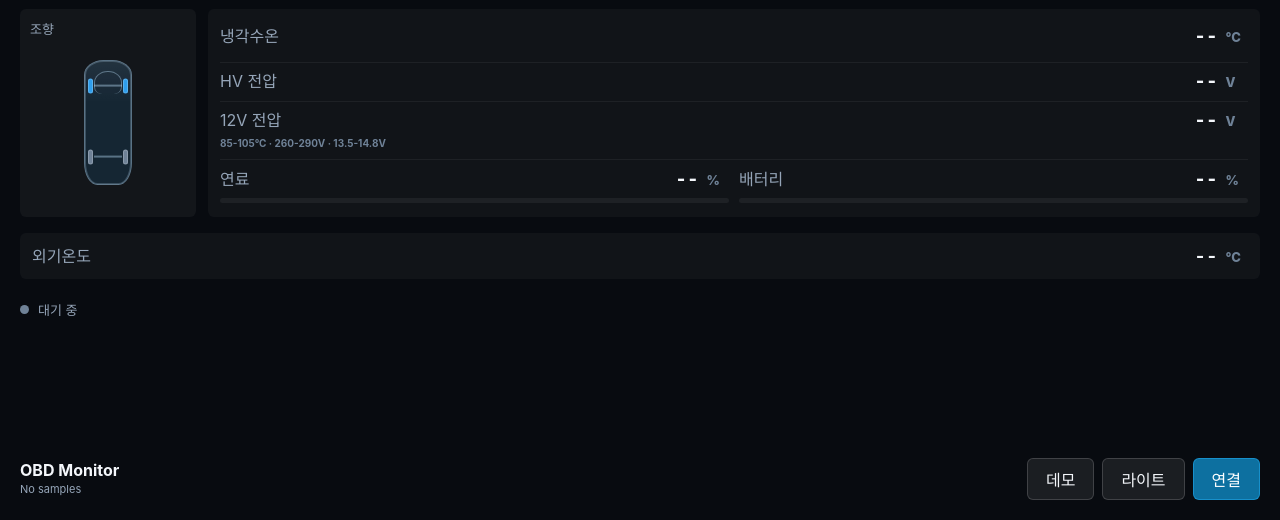
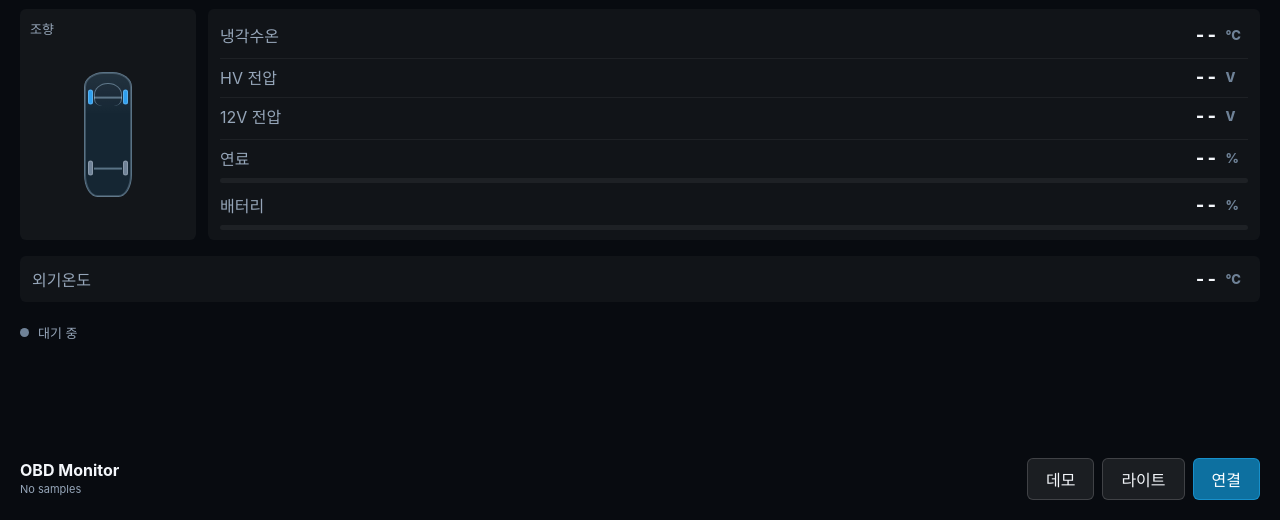
Before and after one commit to MAQUIA-1/obd-monitor, a website built with Vite: page index.html in a window 1280 px wide. Shown: the part 280-800 px from the top of the page. Built offline with nearby package versions, Linux system fonts and the light colour scheme.

Commit message:
Adjust metric warnings and layout

```diff
--- a/src/main.ts
+++ b/src/main.ts
@@ -80,7 +80,7 @@ app.innerHTML = `
         <div class="panel steering-metrics">
           <div class="row"><span>냉각수온</span><strong data-value="coolantTempC">--</strong><em>°C</em></div>
           <div class="row"><span>HV 전압</span><strong data-value="batteryVoltageV">--</strong><em>V</em></div>
-          <div class="row row-with-note"><span>12V 전압</span><strong data-value="controlVoltageV">--</strong><em>V</em><small>85-105°C · 260-290V · 13.5-14.8V</small></div>
+          <div class="row"><span>12V 전압</span><strong data-value="controlVoltageV">--</strong><em>V</em></div>
           <div class="metric-bars">
             <div class="row row-with-bar">
               <span>연료</span><strong data-value="fuelPct">--</strong><em>%</em>
@@ -259,6 +259,9 @@ function render() {
   setText("coolantTempC", formatNumber(values.coolantTempC, 0));
   setText("controlVoltageV", formatNumber(values.controlVoltageV, 3));
   setText("outsideTempC", formatNumber(values.outsideTempC, 0));
+  setUpperWarning("coolantTempC", values.coolantTempC, 105);
+  setRangeWarning("batteryVoltageV", values.batteryVoltageV, 240, 305);
+  setRangeWarning("controlVoltageV", values.controlVoltageV, 13.2, 14.9);
   setMeter("fuelPct", values.fuelPct);
   setMeter("batterySocPct", values.batterySocPct);
 
@@ -296,6 +299,20 @@ function subtitleForState() {
 function setText(key: keyof DashboardValues, text: string) {
   for (const el of document.querySelectorAll(`[data-value="${key}"]`)) {
     el.textContent = text;
+  }
+}
+
+function setRangeWarning(key: keyof DashboardValues, value: number | null, min: number, max: number) {
+  const isWarning = value != null && !Number.isNaN(value) && (value < min || value > max);
+  for (const el of document.querySelectorAll<HTMLElement>(`[data-value="${key}"]`)) {
+    el.classList.toggle("range-warning", isWarning);
+  }
+}
+
+function setUpperWarning(key: keyof DashboardValues, value: number | null, max: number) {
+  const isWarning = value != null && !Number.isNaN(value) && value > max;
+  for (const el of document.querySelectorAll<HTMLElement>(`[data-value="${key}"]`)) {
+    el.classList.toggle("range-warning", isWarning);
   }
 }
 
--- a/src/style.css
+++ b/src/style.css
@@ -224,6 +224,7 @@ h1 {
 
 .metric-bars {
   display: flex;
+  flex-direction: column;
   gap: 10px;
   margin-top: 3px;
   padding-top: 6px;
@@ -231,7 +232,7 @@ h1 {
 }
 
 .metric-bars .row {
-  flex: 1 1 0;
+  flex: 0 0 auto;
   min-inline-size: 0;
   min-block-size: 28px;
   border-top: 0;
@@ -390,7 +391,7 @@ h1 {
 }
 
 .row {
-  align-items: baseline;
+  align-items: center;
   gap: 8px;
   flex-wrap: nowrap;
   min-block-size: 26px;
@@ -420,7 +421,12 @@ h1 {
   flex: 0 0 auto;
   color: var(--text);
   font-size: 18px;
+  line-height: 1;
   font-variant-numeric: tabular-nums;
+}
+
+.row strong.range-warning {
+  color: var(--current-drive);
 }
 
 .row em {
@@ -429,6 +435,7 @@ h1 {
   font-style: normal;
   font-size: 13px;
   font-weight: 800;
+  line-height: 1;
 }
 
 .row small {
```
